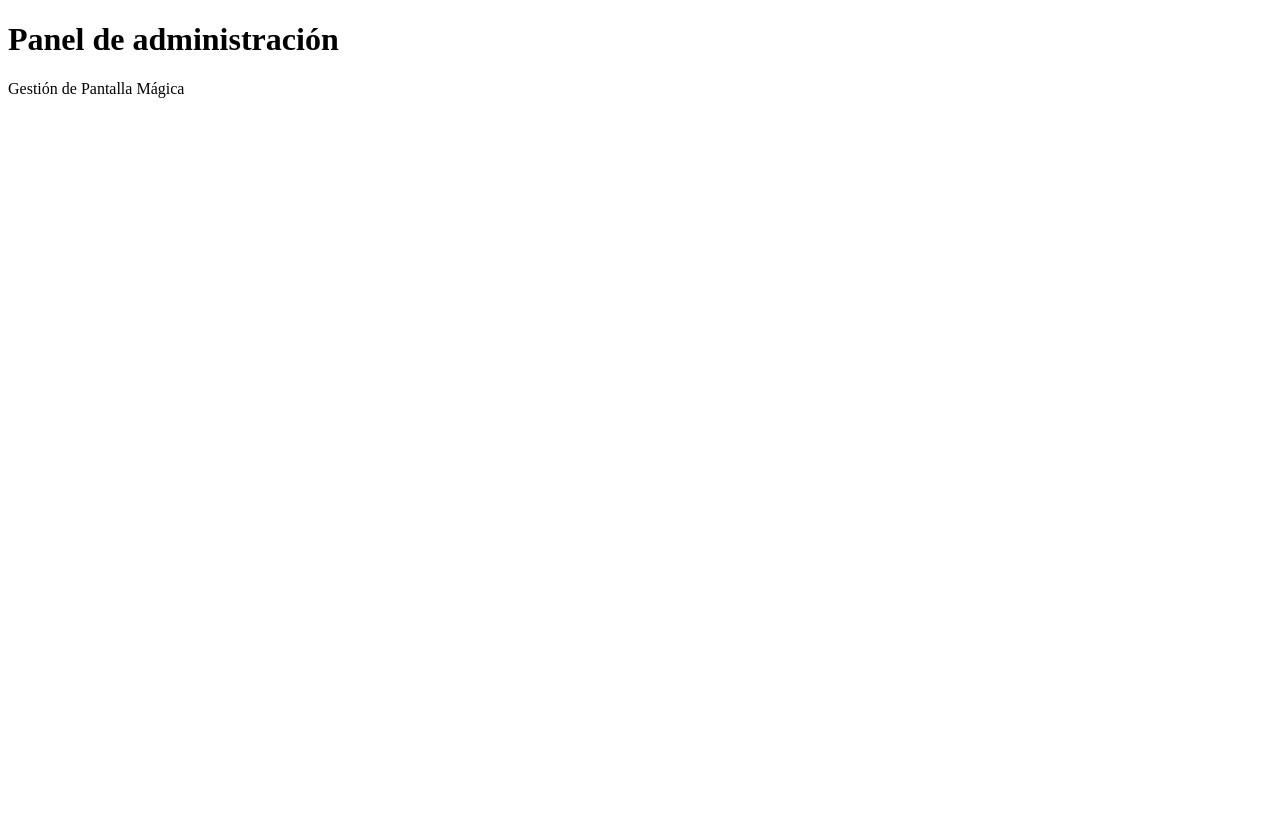
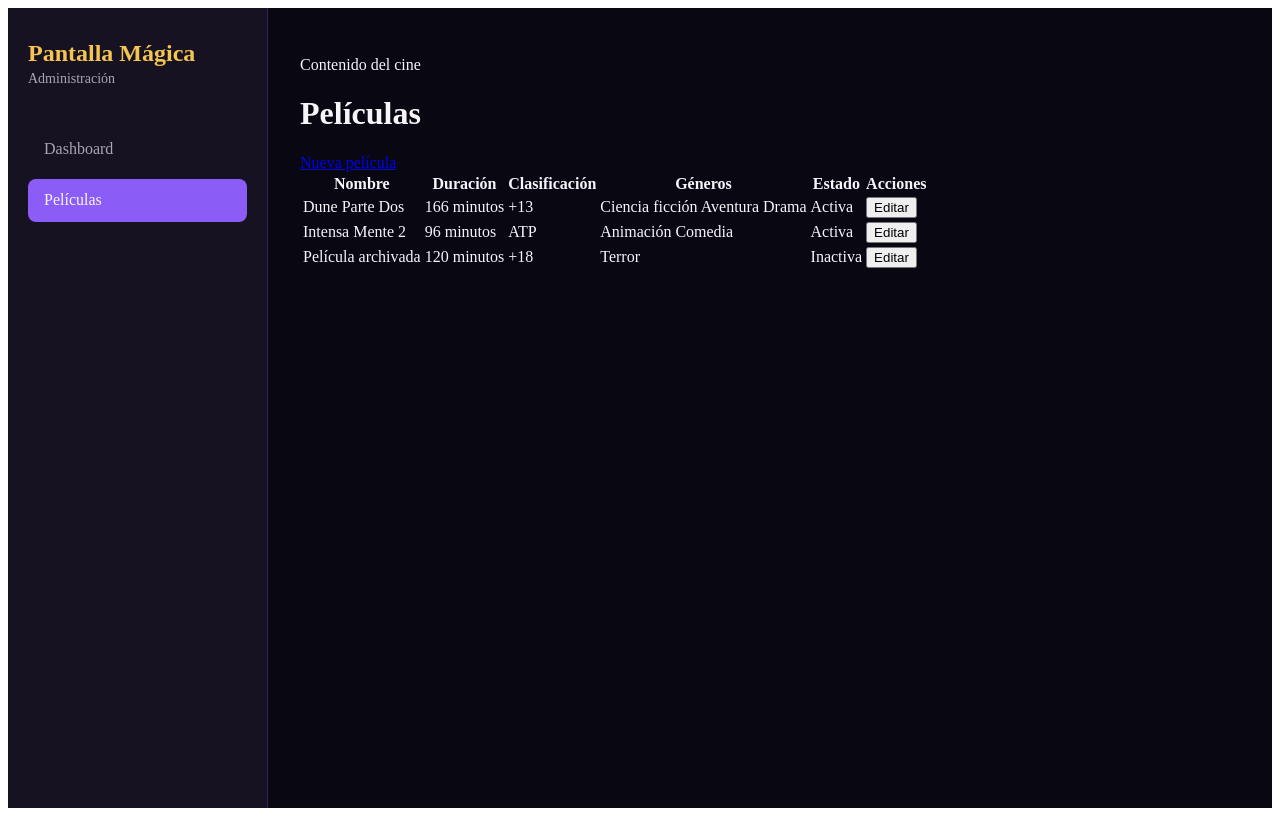
Before and after one commit to keilaaristimuno/Cine-prograIV, an Angular app: page /admin/peliculas in a window 1280 px wide. Before the commit this address led to /admin. Built offline with nearby package versions, Linux system fonts and the light colour scheme.

Commit message:
feat(admin): crear base para la gestion de peliculas
Agrega el layout administrativo con navegacion lateral y rutas hijas para el panel, el listado y el formulario de peliculas. Define el modelo Pelicula y muestra registros temporales para validar la interfaz.

```diff
--- a/src/app/app.routes.ts
+++ b/src/app/app.routes.ts
@@ -9,8 +9,28 @@ export const routes: Routes = [
   {
     path: 'admin',
     loadComponent: () =>
-      import('./features/admin/pages/dashboard-admin/dashboard-admin')
-        .then(m => m.DashboardAdmin)
+      import('./features/admin/layouts/admin-layout/admin-layout')
+        .then(m => m.AdminLayout),
+    children: [
+      {
+        path: '',
+        loadComponent: () =>
+          import('./features/admin/pages/dashboard-admin/dashboard-admin')
+            .then(m => m.DashboardAdmin)
+      },
+      {
+        path: 'peliculas',
+        loadComponent: () =>
+          import('./features/admin/pages/peliculas/listado-peliculas/listado-peliculas')
+            .then(m => m.ListadoPeliculas)
+      },
+      {
+        path: 'peliculas/nueva',
+        loadComponent: () =>
+          import('./features/admin/pages/peliculas/formulario-pelicula/formulario-pelicula')
+            .then(m => m.FormularioPelicula)
+      }
+    ]
   },
   {
     path: '**',
--- /dev/null
+++ b/src/app/core/modelos/pelicula.ts
@@ -0,0 +1,13 @@
+export type ClasificacionEdad = 'ATP' | '+13' | '+18';
+
+export interface Pelicula {
+  id: string;
+  nombre: string;
+  sinopsis: string;
+  duracionMinutos: number;
+  imagenUrl: string;
+  fechaEstreno: string;
+  clasificacionEdad: ClasificacionEdad;
+  generos: string[];
+  estaActiva: boolean;
+}
--- /dev/null
+++ b/src/app/features/admin/layouts/admin-layout/admin-layout.html
@@ -0,0 +1,31 @@
+<div class="estructura-administrador">
+  <aside class="barra-lateral">
+    <div class="marca">
+      <span class="marca__nombre">Pantalla Mágica</span>
+      <span class="marca__area">Administración</span>
+    </div>
+
+    <nav class="navegacion">
+      <a
+        routerLink="/admin"
+        routerLinkActive="navegacion__enlace--activo"
+        [routerLinkActiveOptions]="{ exact: true }"
+        class="navegacion__enlace"
+      >
+        Dashboard
+      </a>
+
+      <a
+        routerLink="/admin/peliculas"
+        routerLinkActive="navegacion__enlace--activo"
+        class="navegacion__enlace"
+      >
+        Películas
+      </a>
+    </nav>
+  </aside>
+
+  <main class="contenido-administrador">
+    <router-outlet />
+  </main>
+</div>
--- /dev/null
+++ b/src/app/features/admin/layouts/admin-layout/admin-layout.scss
@@ -0,0 +1,68 @@
+:host {
+  display: block; //se comporta como un bloque
+  min-height: 100vh;
+}
+
+.estructura-administrador {
+  display: grid; //divide en filas y columnas.
+  grid-template-columns: 260px 1fr; //1fr toma todo lo que queda después de reservar los 260 píxeles.
+  min-height: 100vh;
+  background-color: #090711;
+  color: #f7f5fa;
+}
+
+.barra-lateral {
+  padding: 2rem 1.25rem; //vertical horizontal;
+  background-color: #161221;
+  border-right: 1px solid rgba(139, 92, 246, 0.25);
+}
+
+//& representa el selector padre, en este caso .marca, y se utiliza para anidar selectores dentro de un bloque de estilo.
+.marca {
+  display: flex;
+  flex-direction: column;
+  margin-bottom: 2.5rem;
+
+  &__nombre {
+    color: #f5c451;
+    font-size: 1.5rem;
+    font-weight: 700;
+  }
+
+  &__area {
+    margin-top: 0.25rem;
+    color: #aaa4b5;
+    font-size: 0.875rem;
+  }
+}
+
+.navegacion {
+  display: flex;
+  flex-direction: column;
+  gap: 0.5rem;
+
+  &__enlace {
+    padding: 0.8rem 1rem;
+    border-radius: 0.5rem;
+    color: #aaa4b5;
+    text-decoration: none;
+    transition:
+      color 150ms ease,
+      background-color 150ms ease;
+
+      //activa el cursor cuando pasa por encima
+    &:hover {
+      color: #f7f5fa;
+      background-color: rgba(139, 92, 246, 0.12);
+    }
+    //es .navegacion__enlace--activo:
+    &--activo {
+      color: #f7f5fa;
+      background-color: #8b5cf6;
+    }
+  }
+}
+
+.contenido-administrador {
+  padding: 2rem;
+}
--- /dev/null
+++ b/src/app/features/admin/layouts/admin-layout/admin-layout.ts
@@ -0,0 +1,14 @@
+import { Component } from '@angular/core';
+import {
+  RouterLink,
+  RouterLinkActive,
+  RouterOutlet
+} from '@angular/router';
+
+@Component({
+  imports: [RouterLink, RouterLinkActive, RouterOutlet],
+  selector: 'app-admin-layout',
+  styleUrl: './admin-layout.scss',
+  templateUrl: './admin-layout.html',
+})
+export class AdminLayout {}
--- /dev/null
+++ b/src/app/features/admin/pages/peliculas/formulario-pelicula/formulario-pelicula.html
@@ -0,0 +1 @@
+<h1>Registrar película</h1>
--- /dev/null
+++ b/src/app/features/admin/pages/peliculas/formulario-pelicula/formulario-pelicula.ts
@@ -0,0 +1,9 @@
+import { Component } from '@angular/core';
+
+@Component({
+  imports: [],
+  selector: 'app-formulario-pelicula',
+  styleUrl: './formulario-pelicula.scss',
+  templateUrl: './formulario-pelicula.html',
+})
+export class FormularioPelicula {}
--- /dev/null
+++ b/src/app/features/admin/pages/peliculas/listado-peliculas/listado-peliculas.html
@@ -0,0 +1,71 @@
+<header class="encabezado-pagina">
+  <div>
+    <p class="encabezado-pagina__seccion">Contenido del cine</p>
+    <h1 class="encabezado-pagina__titulo">Películas</h1>
+  </div>
+
+    <a routerLink="/admin/peliculas/nueva"
+    class="boton-primario">
+      Nueva película
+    </a>
+
+</header>
+
+<section class="contenedor-tabla">
+  <table class="tabla-peliculas">
+    <thead>
+      <tr>
+        <th>Nombre</th>
+        <th>Duración</th>
+        <th>Clasificación</th>
+        <th>Géneros</th>
+        <th>Estado</th>
+        <th>Acciones</th>
+      </tr>
+    </thead>
+
+    <tbody>
+ <!-- Por cada pelicula que exista dentro del arreglo peliculas, generá una fila
+  track ayuda a identificar cada fila por el id-->
+      @for (pelicula of peliculas; track pelicula.id) {
+        <tr>
+          <td>{{ pelicula.nombre }}</td>
+          <td>{{ pelicula.duracionMinutos }} minutos</td>
+          <td>{{ pelicula.clasificacionEdad }}</td>
+          <td>
+            @for (genero of pelicula.generos; track genero) {
+              <span class="etiqueta-genero">
+                {{ genero }}
+              </span>
+            }
+          </td>
+
+          <td>
+            @if (pelicula.estaActiva) {
+              <span class="estado estado--activo">
+                Activa
+              </span>
+            } @else {
+              <span class="estado estado--inactivo">
+                Inactiva
+              </span>
+            }
+          </td>
+
+          <td>
+            <button type="button" class="boton-accion">
+              Editar
+            </button>
+          </td>
+        </tr>
+<!-- se usa el emppty desp de un bloque for para mostrar un mensaje cuando no hay películas -->
+      } @empty {
+        <tr>
+          <td colspan="6">
+            Todavía no hay películas registradas.
+          </td>
+        </tr>
+      }
+    </tbody>
+  </table>
+</section>
--- /dev/null
+++ b/src/app/features/admin/pages/peliculas/listado-peliculas/listado-peliculas.ts
@@ -0,0 +1,47 @@
+import { Component } from '@angular/core';
+import { Pelicula } from '../../../../../core/modelos/pelicula';
+import { RouterLink } from '@angular/router';
+
+@Component({
+  selector: 'app-listado-peliculas',
+  imports: [RouterLink],
+  templateUrl: './listado-peliculas.html',
+  styleUrl: './listado-peliculas.scss'
+})
+export class ListadoPeliculas {
+  peliculas: Pelicula[] = [
+    {
+      id: '1',
+      nombre: 'Dune Parte Dos',
+      sinopsis: 'Paul Atreides se une a Chani y a los Fremen.',
+      duracionMinutos: 166,
+      imagenUrl: '',
+      fechaEstreno: '2026-09-20',
+      clasificacionEdad: '+13',
+      generos: ['Ciencia ficción', 'Aventura', 'Drama'],
+      estaActiva: true
+    },
+    {
+      id: '2',
+      nombre: 'Intensa Mente 2',
+      sinopsis: 'Nuevas emociones llegan a la mente de Riley.',
+      duracionMinutos: 96,
+      imagenUrl: '',
+      fechaEstreno: '2026-10-10',
+      clasificacionEdad: 'ATP',
+      generos: ['Animación', 'Comedia'],
+      estaActiva: true
+    },
+    {
+      id: '3',
+      nombre: 'Película archivada',
+      sinopsis: 'Ejemplo de una película que no está visible.',
+      duracionMinutos: 120,
+      imagenUrl: '',
+      fechaEstreno: '2025-05-15',
+      clasificacionEdad: '+18',
+      generos: ['Terror'],
+      estaActiva: false
+    }
+  ];
+}
```
Also changed, not shown: src/app/features/admin/pages/peliculas/formulario-pelicula/formulario-pelicula.scss (added), src/app/features/admin/pages/peliculas/listado-peliculas/listado-peliculas.scss (added), 1 other file (tests, documents, lock files or other folders).
